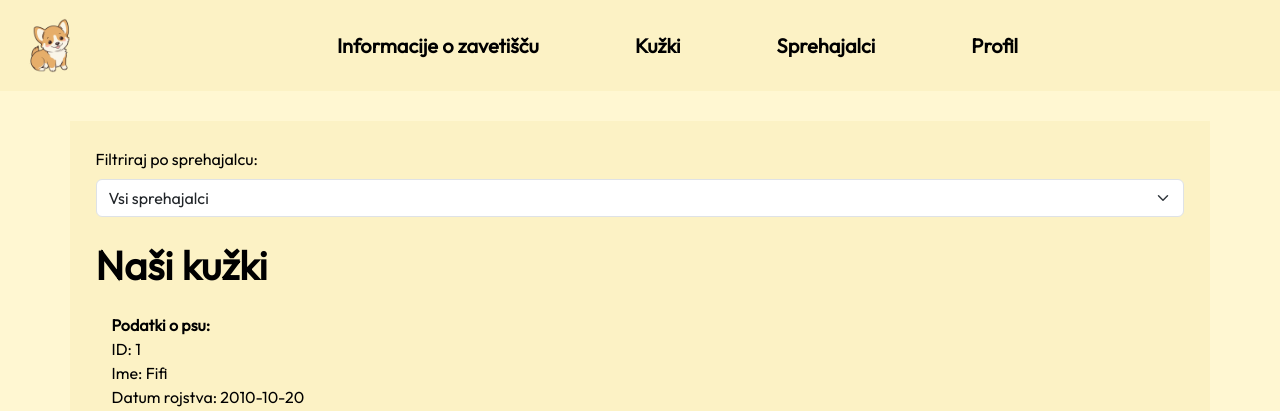
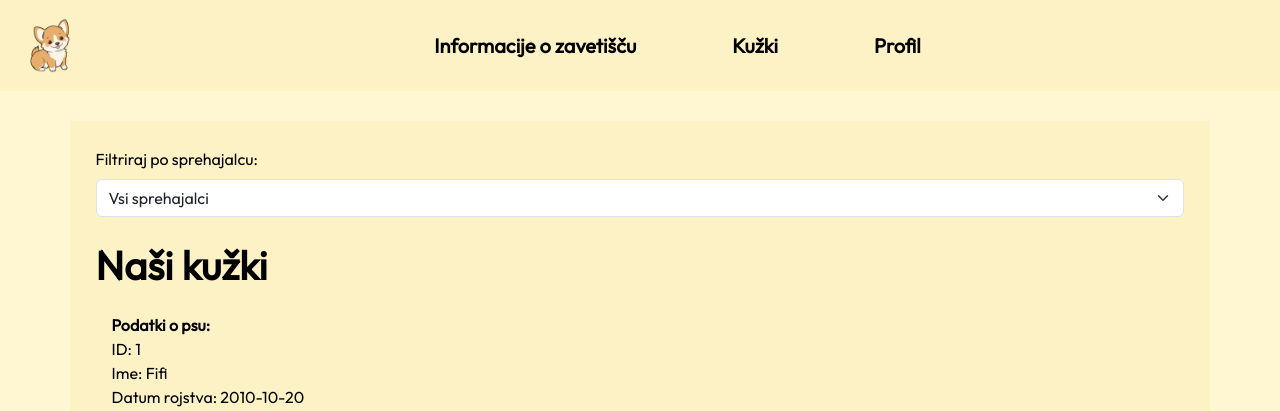
Before and after one commit to ademn123/Sprehajalec, a PHP site: page /kuzki.php in a window 1280 px wide. Shown: the top 411 px of the page. Run offline with PHP 8.4, Linux system fonts and the light colour scheme; the visitor is signed in with stand-in values (Sample User, id 1); data comes from the database, SQL or seed files in the repository.

Commit message:
Popravek navigacije

```diff
--- a/Includes/navigacija.php
+++ b/Includes/navigacija.php
@@ -13,9 +13,6 @@
             <a class="nav-link" href="kuzki.php">Kužki</a>
           </li>
           <li class="nav-item">
-            <a class="nav-link" href="#" >Sprehajalci</a>
-          </li>
-          <li class="nav-item">
             <a class="nav-link" href="profil.php">Profil</a>
           </li>
         </ul>
--- a/kuzki.php
+++ b/kuzki.php
@@ -158,7 +158,6 @@ $sprehajalci = $conn->query("SELECT id_sprehajalec, ime, priimek FROM SPREHAJALE
 
 </div>
 
-<!-- Modal za potrditev -->
 <div class="modal fade" id="confirmationModal" tabindex="-1" aria-labelledby="confirmationModalLabel" aria-hidden="true">
     <div class="modal-dialog">
         <div class="modal-content">
```
